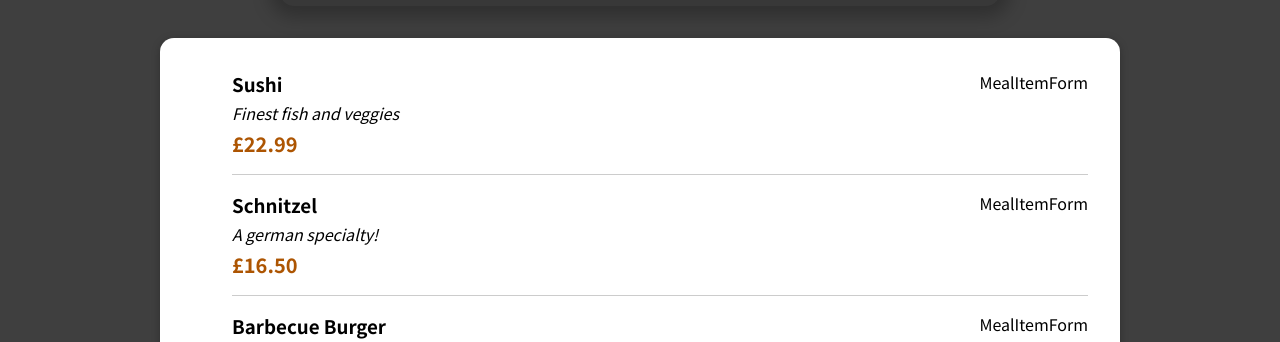
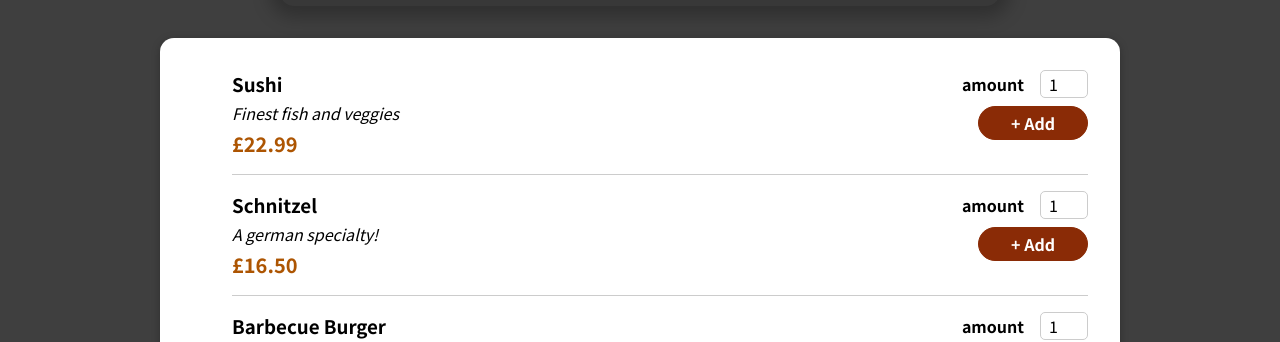
Before and after one commit to glenadamson1984/FoodOrderApp-MainHooksExample, a React (Create React App) app: page / in a window 1280 px wide. Shown: the part 467-809 px from the top of the page. Built offline with nearby package versions, Linux system fonts and the light colour scheme.

Commit message:
adding modal as a react portal - also passing onclose and onShow props using prop drilling - could maybe have used a context

```diff
--- a/public/index.html
+++ b/public/index.html
@@ -28,6 +28,7 @@
   </head>
   <body>
     <noscript>You need to enable JavaScript to run this app.</noscript>
+    <div id="overlays"></div>
     <div id="root"></div>
     <!--
       This HTML file is a template.
--- a/src/App.js
+++ b/src/App.js
@@ -1,10 +1,23 @@
 import Header from "./components/Layout/Header";
 import Meals from "./components/Meals/Meals";
+import Cart from "./components/Cart/Cart";
+import { useState } from "react";
 
 function App() {
+  const [cartIsShown, setCartIsShown] = useState(false);
+
+  const showCartHandler = () => {
+    setCartIsShown(true);
+  };
+
+  const hideCartHandler = () => {
+    setCartIsShown(false);
+  };
+
   return (
     <>
-      <Header />
+      {cartIsShown && <Cart onClose={hideCartHandler} />}
+      <Header onShowCart={showCartHandler} />
       <main>
         <Meals />
       </main>
--- /dev/null
+++ b/src/components/Cart/Cart.jsx
@@ -0,0 +1,30 @@
+import styles from "./Cart.module.css";
+import Modal from "../UI/Modal";
+
+const Cart = ({ onClose }) => {
+  const cartItems = (
+    <ul className={styles["cart-items"]}>
+      {[{ id: "c1", name: "Sushi", amount: 2, price: 12.99 }].map((item) => (
+        <li>{item.name}</li>
+      ))}
+    </ul>
+  );
+
+  return (
+    <Modal onClose={onClose}>
+      {cartItems}
+      <div>
+        <span>Total Amount</span>
+        <span>35.62</span>
+      </div>
+      <div className={styles.actions}>
+        <button className={styles["button--alt"]} onClick={onClose}>
+          Close
+        </button>
+        <button className={styles.button}>Order</button>
+      </div>
+    </Modal>
+  );
+};
+
+export default Cart;
--- /dev/null
+++ b/src/components/Cart/Cart.module.css
@@ -0,0 +1,46 @@
+.cart-items {
+    list-style: none;
+    margin: 0;
+    padding: 0;
+    max-height: 20rem;
+    overflow: auto;
+}
+
+.total {
+    display: flex;
+    justify-content: space-between;
+    align-items: center;
+    font-weight: bold;
+    font-size: 1.5rem;
+    margin: 1rem 0;
+}
+
+.actions {
+    text-align: right;
+}
+
+.actions button {
+    font: inherit;
+    cursor: pointer;
+    background-color: transparent;
+    border: 1px solid #8a2b06;
+    padding: 0.5rem 2rem;
+    border-radius: 25px;
+    margin-left: 1rem;
+}
+
+.actions button:hover,
+.actions button:active {
+    background-color: #5a1a01;
+    border-color: #5a1a01;
+    color: white;
+}
+
+.actions .button--alt {
+    color: #8a2b06;
+}
+
+.actions .button {
+    background-color: #8a2b06;
+    color: white;
+}
--- a/src/components/Layout/Header.jsx
+++ b/src/components/Layout/Header.jsx
@@ -2,12 +2,12 @@
 import styles from "./Header.module.css";
 import HeaderCartButton from "./HeaderCartButton";
 
-const Header = () => {
+const Header = ({ onShowCart }) => {
   return (
     <>
       <header className={styles.header}>
         <h1>ReactMeals</h1>
-        <HeaderCartButton />
+        <HeaderCartButton onClick={onShowCart} />
       </header>
       <div className={styles["main-image"]}>
         <img src={mealsImage} alt={"table full of lovely food"} />
--- a/src/components/Layout/HeaderCartButton.jsx
+++ b/src/components/Layout/HeaderCartButton.jsx
@@ -1,9 +1,9 @@
 import CartIcon from "../Cart/CartIcon";
 import styles from "./HeaderCartButton.module.css";
 
-const HeaderCartButton = () => {
+const HeaderCartButton = ({ onClick }) => {
   return (
-    <button className={styles.button}>
+    <button className={styles.button} onClick={onClick}>
       <span className={styles.icon}>
         <CartIcon />
       </span>
--- a/src/components/Meals/MealItem/MealItemForm.jsx
+++ b/src/components/Meals/MealItem/MealItemForm.jsx
@@ -1,5 +1,23 @@
+import styles from "./MealItemForm.module.css";
+import Input from "../../UI/Input";
+
 const MealItemForm = () => {
-  return <div>MealItemForm</div>;
+  return (
+    <form className={styles.form}>
+      <Input
+        label={"amount"}
+        input={{
+          id: Math.random(),
+          type: "number",
+          min: "1",
+          max: "5",
+          step: "1",
+          defaultValue: "1",
+        }}
+      />
+      <button>+ Add</button>
+    </form>
+  );
 };
 
 export default MealItemForm;
--- /dev/null
+++ b/src/components/Meals/MealItem/MealItemForm.module.css
@@ -0,0 +1,20 @@
+.form {
+    text-align: right;
+}
+
+.form button {
+    font: inherit;
+    cursor: pointer;
+    background-color: #8a2b06;
+    border: 1px solid #8a2b06;
+    color: white;
+    padding: 0.25rem 2rem;
+    border-radius: 20px;
+    font-weight: bold;
+}
+
+.form button:hover,
+.form button:active {
+    background-color: #641e03;
+    border-color: #641e03;
+}
--- /dev/null
+++ b/src/components/UI/Input.jsx
@@ -0,0 +1,12 @@
+import styles from "./Input.module.css";
+
+const Input = ({ label, input }) => {
+  return (
+    <div className={styles.input}>
+      <label htmlFor={input.id}>{label}</label>
+      <input {...input} />
+    </div>
+  );
+};
+
+export default Input;
--- /dev/null
+++ b/src/components/UI/Input.module.css
@@ -0,0 +1,18 @@
+.input {
+    display: flex;
+    align-items: center;
+    margin-bottom: 0.5rem;
+}
+
+.input label {
+    font-weight: bold;
+    margin-right: 1rem;
+}
+
+.input input {
+    width: 3rem;
+    border-radius: 5px;
+    border: 1px solid #ccc;
+    font: inherit;
+    padding-left: 0.5rem;
+}
--- /dev/null
+++ b/src/components/UI/Modal.jsx
@@ -0,0 +1,34 @@
+import styles from "./Modal.module.css";
+import ReactDOM from "react-dom";
+
+const BackDrop = ({ onClose }) => {
+  return (
+    <div className={styles.backdrop} onClick={onClose}>
+      BackDrop
+    </div>
+  );
+};
+
+const ModalOverlay = ({ children }) => {
+  return (
+    <div className={styles.modal}>
+      <div className={styles.content}>{children}</div>
+    </div>
+  );
+};
+
+const portalElement = document.getElementById("overlays");
+
+const Modal = ({ children, onClose }) => {
+  return (
+    <>
+      {ReactDOM.createPortal(<BackDrop onClose={onClose} />, portalElement)}
+      {ReactDOM.createPortal(
+        <ModalOverlay>{children}</ModalOverlay>,
+        portalElement
+      )}
+    </>
+  );
+};
+
+export default Modal;
--- /dev/null
+++ b/src/components/UI/Modal.module.css
@@ -0,0 +1,44 @@
+.backdrop {
+    position: fixed;
+    top: 0;
+    left: 0;
+    width: 100%;
+    height: 100vh;
+    z-index: 20;
+    background-color: rgba(0, 0, 0, 0.75);
+}
+
+.modal {
+    position: fixed;
+    top: 20vh;
+    left: 5%;
+    width: 90%;
+    background-color: white;
+    padding: 1rem;
+    border-radius: 14px;
+    box-shadow: 0 2px 8px rgba(0, 0, 0, 0.25);
+    z-index: 30;
+    animation: slide-down 300ms ease-out forwards;
+}
+
+@media (min-width: 768px) {
+    .modal {
+        width: 40rem;
+        left: calc(50% - 20rem);
+    }
+}
+
+@keyframes slide-down {
+    from {
+        opacity: 0;
+        transform: translateY(-3rem);
+    }
+    to {
+        opacity: 1;
+        transform: translateY(0);
+    }
+}
+
+.content {
+    padding: 1rem
+}
```
